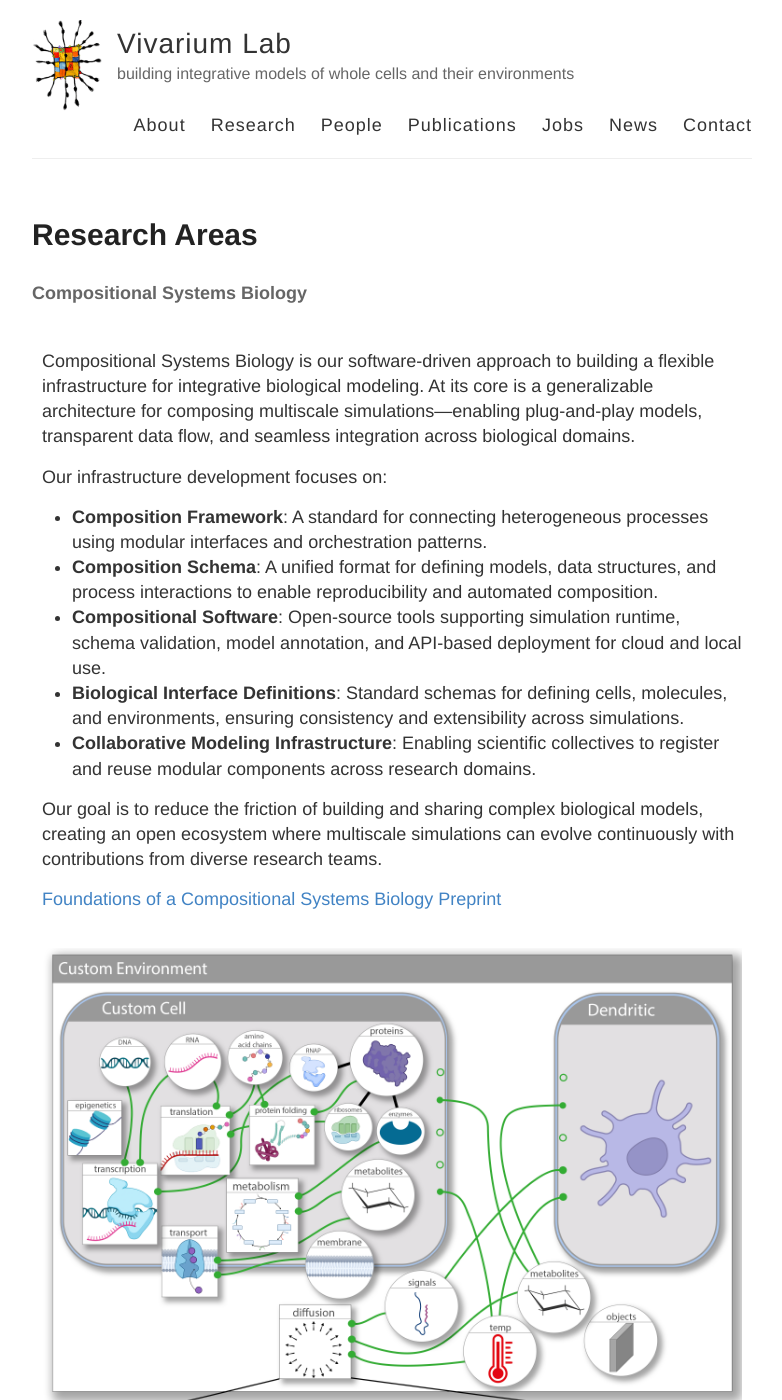
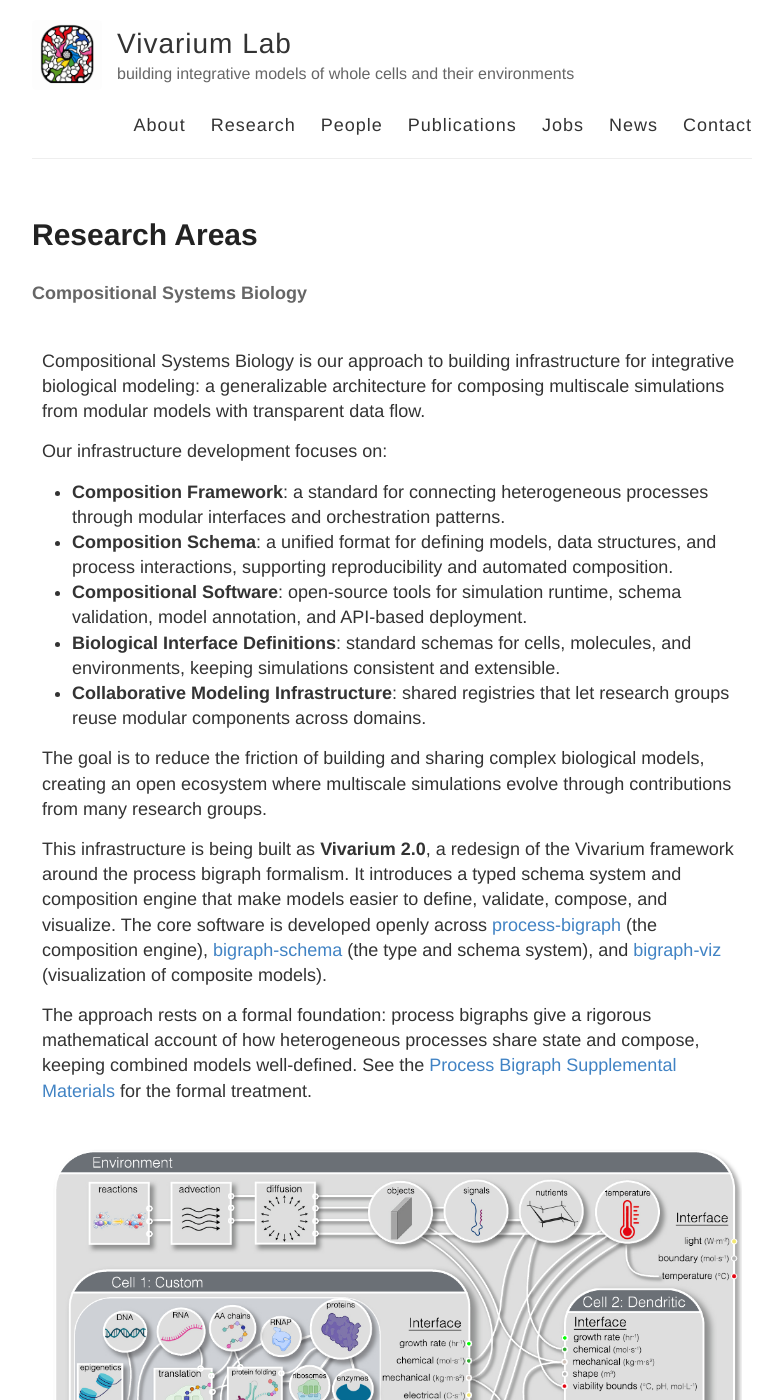
Before and after one commit to eagmon/eagmon.github.io, a Jekyll site: the page built from research.md, in a window 1280 px wide and 1400 px high. Shown: the whole window, without its empty margins (248-1030 px from the left). Built offline with Jekyll 4.4.1, drawn with Linux system fonts in a browser that asks for light colours; some of the changed text lies outside the part shown.

Commit message:
Update research page: Vivarium 2.0, posters, new logo
- Expand Compositional Systems Biology section with Vivarium 2.0,
  formal basis, and two downloadable principle posters
- Replace API figure with metamodeler overview
- Tighten research page prose across all sections
- Replace lab logo with vivarium-logo2026
- Update process bigraph supplement PDF
- Regenerate Gemfile.lock for modern Jekyll 4.x

Co-Authored-By: Claude Opus 4.7 (1M context) <noreply@anthropic.com>

```diff
--- a/_config.yml
+++ b/_config.yml
@@ -9,7 +9,7 @@ name: Vivarium Lab
 description: building integrative models of whole cells and their environments
 
 # URL of your avatar or profile pic (you could use your GitHub profile pic)
-avatar: https://raw.githubusercontent.com/eagmon/eagmon.github.io/master/images/cell-quilt.png
+avatar: /images/vivarium-logo2026.png
 
 #
 # Flags below are optional
--- a/research.md
+++ b/research.md
@@ -8,22 +8,39 @@ permalink: /research/
 <div style="display: flex; flex-direction: column; align-items: flex-start;">
   <!-- Text Section -->
   <div style="padding: 10px; width: 100%;">
-    <p>Compositional Systems Biology is our software-driven approach to building a flexible infrastructure for integrative biological modeling. At its core is a generalizable architecture for composing multiscale simulations—enabling plug-and-play models, transparent data flow, and seamless integration across biological domains.</p>
+    <p>Compositional Systems Biology is our approach to building infrastructure for integrative biological modeling: a generalizable architecture for composing multiscale simulations from modular models with transparent data flow.</p>
     <p>Our infrastructure development focuses on:</p>
     <ul>
-      <li><strong>Composition Framework</strong>: A standard for connecting heterogeneous processes using modular interfaces and orchestration patterns.</li>
-      <li><strong>Composition Schema</strong>: A unified format for defining models, data structures, and process interactions to enable reproducibility and automated composition.</li>
-      <li><strong>Compositional Software</strong>: Open-source tools supporting simulation runtime, schema validation, model annotation, and API-based deployment for cloud and local use.</li>
-      <li><strong>Biological Interface Definitions</strong>: Standard schemas for defining cells, molecules, and environments, ensuring consistency and extensibility across simulations.</li>
-      <li><strong>Collaborative Modeling Infrastructure</strong>: Enabling scientific collectives to register and reuse modular components across research domains.</li>
+      <li><strong>Composition Framework</strong>: a standard for connecting heterogeneous processes through modular interfaces and orchestration patterns.</li>
+      <li><strong>Composition Schema</strong>: a unified format for defining models, data structures, and process interactions, supporting reproducibility and automated composition.</li>
+      <li><strong>Compositional Software</strong>: open-source tools for simulation runtime, schema validation, model annotation, and API-based deployment.</li>
+      <li><strong>Biological Interface Definitions</strong>: standard schemas for cells, molecules, and environments, keeping simulations consistent and extensible.</li>
+      <li><strong>Collaborative Modeling Infrastructure</strong>: shared registries that let research groups reuse modular components across domains.</li>
     </ul>
-    <p>Our goal is to reduce the friction of building and sharing complex biological models, creating an open ecosystem where multiscale simulations can evolve continuously with contributions from diverse research teams.</p>
-    <p><a href="https://arxiv.org/abs/2408.00942">Foundations of a Compositional Systems Biology Preprint</a></p>
+    <p>The goal is to reduce the friction of building and sharing complex biological models, creating an open ecosystem where multiscale simulations evolve through contributions from many research groups.</p>
+    <p>This infrastructure is being built as <strong>Vivarium 2.0</strong>, a redesign of the Vivarium framework around the process bigraph formalism. It introduces a typed schema system and composition engine that make models easier to define, validate, compose, and visualize. The core software is developed openly across <a href="https://github.com/vivarium-collective/process-bigraph">process-bigraph</a> (the composition engine), <a href="https://github.com/vivarium-collective/bigraph-schema">bigraph-schema</a> (the type and schema system), and <a href="https://github.com/vivarium-collective/bigraph-viz">bigraph-viz</a> (visualization of composite models).</p>
+    <p>The approach rests on a formal foundation: process bigraphs give a rigorous mathematical account of how heterogeneous processes share state and compose, keeping combined models well-defined. See the <a href="https://raw.githubusercontent.com/eagmon/eagmon.github.io/master/files/ProcessBigraphSupplement2025.pdf">Process Bigraph Supplemental Materials</a> for the formal treatment.</p>
   </div>
   <!-- Figure Section -->
   <div style="padding: 10px; width: 100%;">
-    <img src="https://raw.githubusercontent.com/eagmon/eagmon.github.io/master/images/user_demo.png"
-         alt="Compositional User Interface" style="width: 100%; height: auto;">
+    <img src="/images/metamodeler_overview.png"
+         alt="Metamodeler Overview" style="width: 100%; height: auto;">
+  </div>
+  <!-- Guiding Principles Posters -->
+  <div style="padding: 10px; width: 100%;">
+    <p>Two illustrated guides set out the principles behind this work. <em>The Ten Commandments of Computational Cell Biology</em> covers the modeling discipline behind each component; <em>Community-Based Assembly of Whole-Cell Models</em> describes how independently-built models combine into whole-cell understanding through shared interfaces and communal use.</p>
+    <div style="display: flex; flex-wrap: wrap; gap: 20px; justify-content: center;">
+      <figure style="flex: 1 1 45%; min-width: 280px; margin: 0; text-align: center;">
+        <img src="/images/ten_commandments_cell_biology.png"
+             alt="The Ten Commandments of Computational Cell Biology" style="width: 100%; height: auto;">
+        <figcaption style="font-size: 0.9em; padding-top: 6px;">The Ten Commandments of Computational Cell Biology — <a href="/images/ten_commandments_cell_biology.png" download>Download</a></figcaption>
+      </figure>
+      <figure style="flex: 1 1 45%; min-width: 280px; margin: 0; text-align: center;">
+        <img src="/images/constitutional_modeling.png"
+             alt="Community-Based Assembly of Whole-Cell Models" style="width: 100%; height: auto;">
+        <figcaption style="font-size: 0.9em; padding-top: 6px;">Community-Based Assembly of Whole-Cell Models — <a href="/images/constitutional_modeling.png" download>Download</a></figcaption>
+      </figure>
+    </div>
   </div>
 </div>
 
@@ -32,19 +49,18 @@ permalink: /research/
 <div style="display: flex; flex-direction: column; align-items: flex-start;">
   <div style="width: 100%; padding: 10px;">
     <p>
-        We are developing a comprehensive, mechanistic model of <i>E. coli</i> that integrates gene regulation, metabolism, and cellular physiology to simulate behavior across molecular, cellular, and population scales.
-        With over 19,000 parameters, it predicts gene expression, metabolite levels, protein interactions, and whole-cell properties such as biomass and growth rate—advancing our understanding of microbial systems biology.
+        We are developing a mechanistic model of <i>E. coli</i> that integrates gene regulation, metabolism, and cellular physiology across molecular, cellular, and population scales. With over 19,000 parameters, it predicts gene expression, metabolite levels, protein interactions, and whole-cell properties such as biomass and growth rate.
     </p>
     <p>
-        Our focus is on using this model as a discovery tool to:
+        We use the model as a discovery tool to:
     </p>
     <ul>
-      <li><strong>Complete functional annotations</strong> by predicting roles of uncharacterized genes through simulation-data comparisons.</li>
+      <li><strong>Complete functional annotations</strong> by predicting the roles of uncharacterized genes from simulation–data comparisons.</li>
       <li><strong>Capture population heterogeneity</strong> by simulating variation in growth and physiology across thousands of cells.</li>
-      <li><strong>Model environmental context</strong> by exploring how nutrient conditions and stressors influence adaptation and behavior.</li>
-      <li><strong>Enable simulation-based inference</strong> using probabilistic and ML techniques for parameter estimation and experimental design.</li>
+      <li><strong>Model environmental context</strong> by testing how nutrients and stressors shape adaptation and behavior.</li>
+      <li><strong>Enable simulation-based inference</strong> using probabilistic and ML methods for parameter estimation and experimental design.</li>
     </ul>
-    <p>By unifying diverse biological data in an extensible simulation, this work deepens our understanding of microbial physiology and enables systems-level reasoning and discovery.</p>
+    <p>By unifying diverse data in an extensible simulation, the model supports systems-level reasoning and discovery in microbial physiology.</p>
   </div>
   <div style="width: 100%; padding: 10px;">
       <video autoplay loop muted playsinline style="width: 100%; height: auto;" controls>
@@ -60,11 +76,11 @@ permalink: /research/
 #### Ocean Microbiome
 <div style="display: flex; flex-wrap: wrap; align-items: flex-start;">
   <div style="flex: 1 1 60%; padding: 10px;">
-    <p>Our research in ocean microbiomes is centered on connecting genome-scale metabolic models of bacteria and plankton to biogeochemical models of the water column. This integration aims to quantify the impact of microbial activities on climate. Key aspects include:</p>
+    <p>We connect genome-scale metabolic models of ocean bacteria and plankton to biogeochemical models of the water column, quantifying how microbial activity affects climate. This work includes:</p>
     <ul>
-      <li><strong>Metabolic Modeling</strong>: Developing detailed models of microbial metabolism to understand the functional capabilities of ocean bacteria and plankton.</li>
-      <li><strong>Biogeochemical Integration</strong>: Linking these metabolic models to biogeochemical cycles in the water column to assess nutrient and carbon fluxes.</li>
-      <li><strong>Climate Impact</strong>: Quantifying how microbial processes influence global climate patterns through their roles in carbon sequestration and nutrient cycling.</li>
+      <li><strong>Metabolic Modeling</strong>: detailed models of microbial metabolism in ocean bacteria and plankton.</li>
+      <li><strong>Biogeochemical Integration</strong>: linking these models to water-column cycles to assess nutrient and carbon fluxes.</li>
+      <li><strong>Climate Impact</strong>: quantifying how microbial carbon sequestration and nutrient cycling influence climate.</li>
     </ul>
     <p>This work is conducted in collaboration with the Center for Chemical Currencies of a Microbial Planet at the Woods Hole Oceanographic Institution.</p>
   </div>
@@ -73,14 +89,14 @@ permalink: /research/
 #### Gut Microbiome
 <div style="display: flex; flex-wrap: wrap; align-items: flex-start;">
   <div style="flex: 1 1 60%; padding: 10px;">
-    <p>Our gut microbiome research, conducted by UConn PhD students and undergrads in the Agmon lab, focuses on creating a comprehensive spatial dynamical model of the human intestines. Research areas include:</p>
+    <p>Our gut microbiome research, led by PhD students and undergraduates in the lab, builds a spatial dynamical model of the human intestines. Areas include:</p>
     <ul>
-      <li><strong>Ecological Niches</strong>: Quantifying the various niches within the intestines and their unique microbial communities, and the spatially structured environment with flows driven by peristalsis.</li>
-      <li><strong>Microbial Community Interactions</strong>: Exploring how different microbes interact and coexist, from molecular networks to whole-gut physiology, including interactions between microbes and host cells, such as mucus production by goblet cells.</li>
-      <li><strong>Layered Complexity</strong>: Addressing the hierarchical complexity and diverse interactions within the gut microbiome.</li>
-      <li><strong>Dynamic Modeling</strong>: Beginning with stoichiometric modeling, adding multi-species interactions, and incorporating processes like digestion, absorption, and peristalsis.</li>
-      <li><strong>Multi-Omics Data Integration</strong>: Incorporating multi-omics data to build detailed spatial models of the gut environment.</li>
+      <li><strong>Ecological Niches</strong>: mapping intestinal niches, their microbial communities, and the spatially structured environment shaped by peristaltic flow.</li>
+      <li><strong>Microbial Community Interactions</strong>: how microbes interact and coexist, from molecular networks to whole-gut physiology, including microbe–host interactions such as mucus production by goblet cells.</li>
+      <li><strong>Layered Complexity</strong>: addressing the hierarchical structure and diverse interactions of the gut microbiome.</li>
+      <li><strong>Dynamic Modeling</strong>: starting from stoichiometric models, then adding multi-species interactions and processes like digestion, absorption, and peristalsis.</li>
+      <li><strong>Multi-Omics Data Integration</strong>: incorporating multi-omics data into spatial models of the gut environment.</li>
     </ul>
-    <p>Our goal is to integrate diverse datasets and uncover the complex microbial interactions that influence gut health and disease.</p>
+    <p>The goal is to integrate these datasets and uncover the microbial interactions that drive gut health and disease.</p>
   </div>
 </div>
```
Also changed, not shown: Gemfile.lock, images/metamodeler_overview.png (added), images/vivarium-logo2026.png (added), 3 other files.
